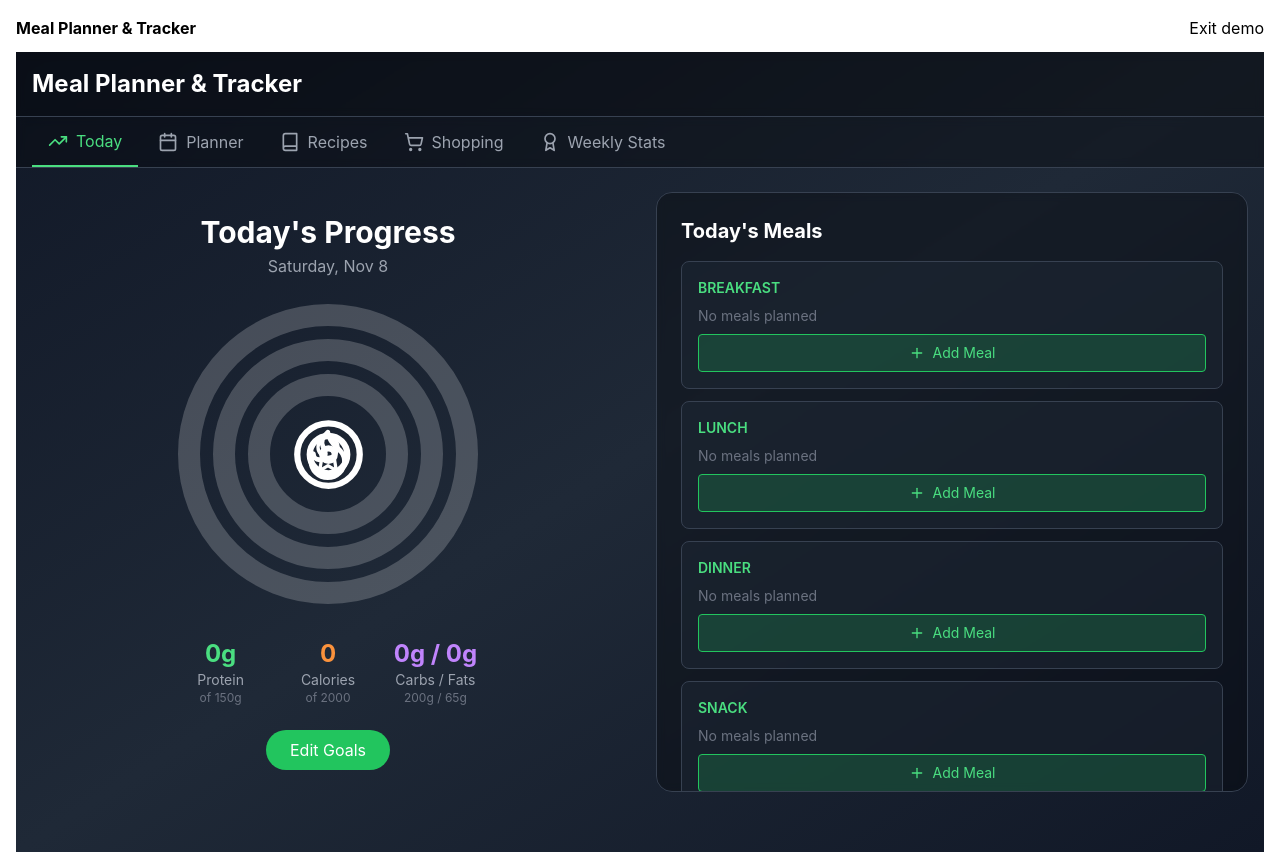
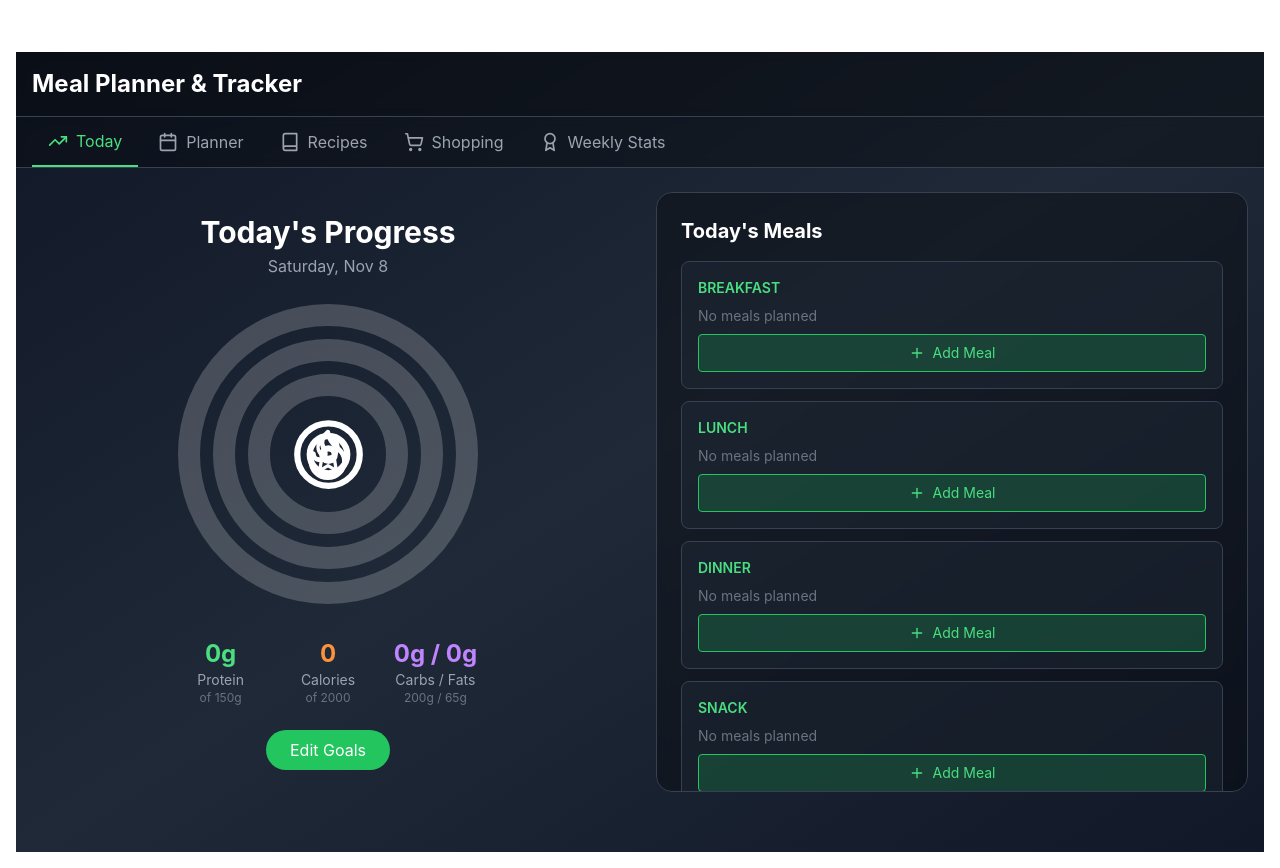
Before and after one commit to CasterlyGit/Meal-Planner, a React (Vite) app: page / in a window 1280 px wide. Both pictures are taken after a click on the button "Try without an account (demo)". Built offline with nearby package versions, Linux system fonts and the light colour scheme.

Commit message:
fix sign in and out

```diff
--- a/src/SignedInApp.tsx
+++ b/src/SignedInApp.tsx
@@ -9,23 +9,31 @@ export default function SignedInApp() {
   const [user, setUser] = useState(null)
   const [useDemo, setUseDemo] = useState(false)
 
+  // 🟩 1. Initial setup
   useEffect(() => {
     setUseDemo(localStorage.getItem('demoMode') === '1')
 
+    let cancelled = false
+
     const init = async () => {
+      try {
         const { data, error } = await supabase.auth.getSession()
         if (error) console.error('Error getting session:', error)
 
-      const session = data.session
-      setAuthed(!!session)
+        const session = data?.session
+        if (!cancelled) setAuthed(!!session)
 
         if (session) {
           const { data: userData } = await supabase.auth.getUser()
-        console.log('Current Supabase user:', userData?.user)
-        setUser(userData?.user ?? null)
+          if (!cancelled) setUser(userData?.user ?? null)
+        } else {
+          if (!cancelled) setUser(null)
         }
-
-      setReady(true)
+      } catch (err) {
+        console.error('Init error:', err)
+      } finally {
+        if (!cancelled) setReady(true) // ✅ Always set ready
+      }
     }
 
     init()
@@ -36,7 +44,6 @@ export default function SignedInApp() {
         setAuthed(!!session)
         if (session) {
           const { data: userData } = await supabase.auth.getUser()
-          console.log('Auth change → user:', userData?.user)
           setUser(userData?.user ?? null)
         } else {
           setUser(null)
@@ -45,18 +52,38 @@ export default function SignedInApp() {
       }
     )
 
-    return () => sub.subscription.unsubscribe()
+    return () => {
+      cancelled = true
+      sub.subscription.unsubscribe()
+    }
   }, [])
 
-  if (!ready) return <div style={{ padding:16 }}>Loading…</div>
+  // 🟦 2. Conditional rendering
+  if (!ready)
+    return (
+      <div
+        style={{
+          padding: 16,
+          color: '#fff',
+          fontFamily: 'sans-serif',
+          textAlign: 'center',
+        }}
+      >
+        Loading your meal planner…
+      </div>
+    )
 
   if (useDemo) {
     return (
-      <div style={{ padding:16 }}>
-        <Header authed={false} useDemo onExitDemo={() => {
+      <div style={{ padding: 16 }}>
+        <Header
+          authed={false}
+          useDemo
+          onExitDemo={() => {
             localStorage.removeItem('demoMode')
             setUseDemo(false)
-        }} />
+          }}
+        />
         <MealPlannerApp user={null} demo />
       </div>
     )
@@ -64,12 +91,15 @@ export default function SignedInApp() {
 
   if (!authed || !user) {
     return (
-      <div style={{ padding:16 }}>
+      <div style={{ padding: 16 }}>
         <h1>Sign in to sync across devices</h1>
         <AuthPanel />
-        <div style={{ marginTop:12 }}>
+        <div style={{ marginTop: 12 }}>
           <button
-            onClick={() => { localStorage.setItem('demoMode','1'); setUseDemo(true) }}
+            onClick={() => {
+              localStorage.setItem('demoMode', '1')
+              setUseDemo(true)
+            }}
           >
             Try without an account (demo)
           </button>
@@ -78,41 +108,41 @@ export default function SignedInApp() {
     )
   }
 
-  // ✅ Logged-in view with header + sign-out
+  // 🟨 3. Authenticated view with sign-out
   return (
-    <div style={{ padding:16 }}>
-      <Header authed useDemo={false} onExitDemo={() => {}} />
+    <div style={{ padding: 16 }}>
+      <Header authed useDemo={false} onExitDemo={() => {}} user={user} />
       <MealPlannerApp user={user} demo={false} />
     </div>
   )
 }
 
-// Simple reusable header
 function Header({
   authed,
   useDemo,
   onExitDemo,
+  user,
 }: {
   authed: boolean
   useDemo: boolean
   onExitDemo: () => void
+  user?: any
 }) {
   return (
-    <div style={{
+    <div
+      style={{
         display: 'flex',
         gap: 12,
         alignItems: 'center',
-      marginBottom: 12
-    }}>
+        marginBottom: 12,
+        color: 'white',
+        fontFamily: 'sans-serif',
+      }}
+    >
       <div style={{ fontWeight: 700 }}>Meal Planner & Tracker</div>
-      <div style={{
-        marginLeft: 'auto',
-        display: 'flex',
-        gap: 8
-      }}>
-        {useDemo && (
-          <button onClick={onExitDemo}>Exit demo</button>
-        )}
+      {user && <div>Welcome, {user.email}</div>}
+      <div style={{ marginLeft: 'auto', display: 'flex', gap: 8 }}>
+        {useDemo && <button onClick={onExitDemo}>Exit demo</button>}
         {authed && (
           <button
             onClick={() => supabase.auth.signOut()}
@@ -122,7 +152,7 @@ function Header({
               border: 'none',
               borderRadius: 6,
               padding: '6px 12px',
-              cursor: 'pointer'
+              cursor: 'pointer',
             }}
           >
             Sign out
```
Lines whose indentation alone changed are shown as unchanged.
